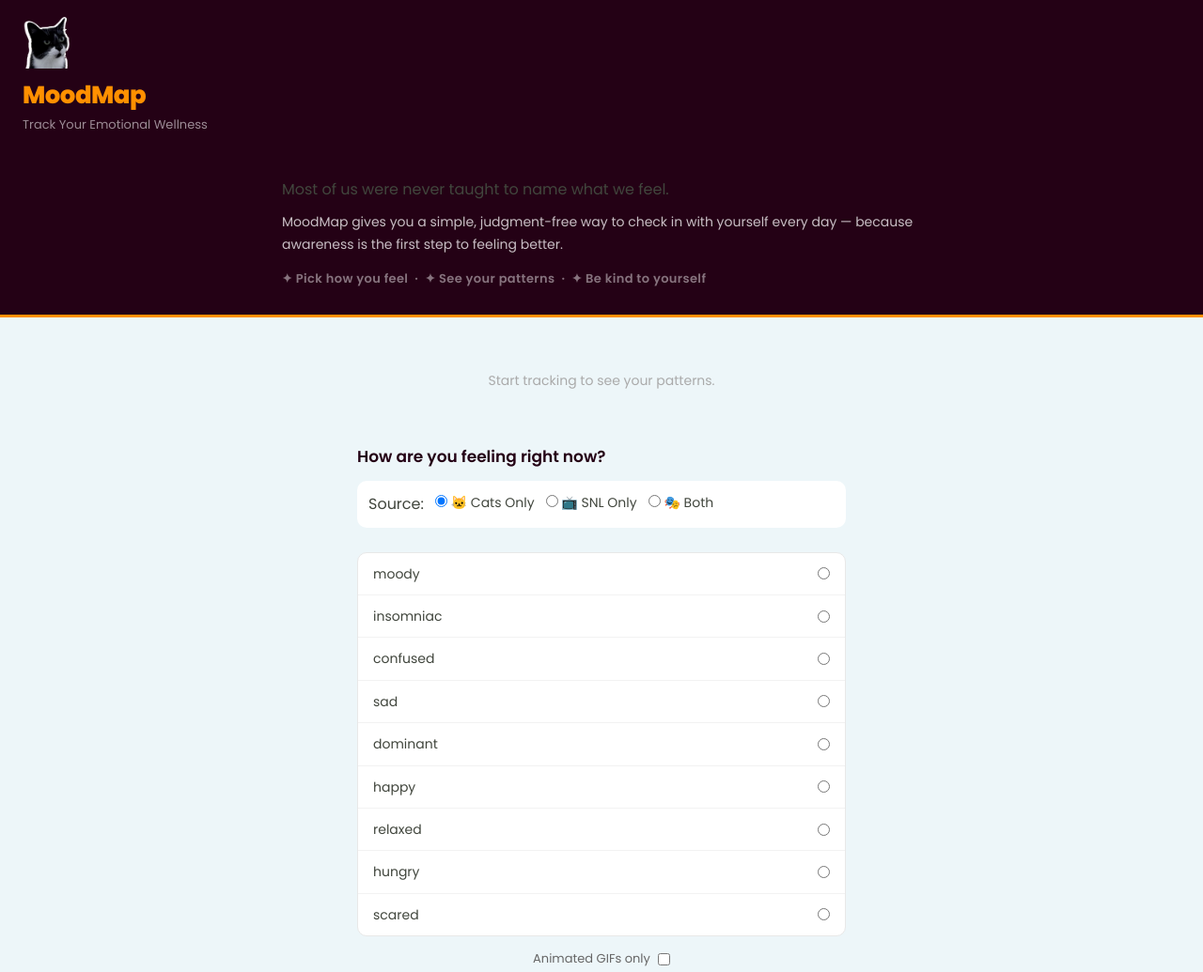
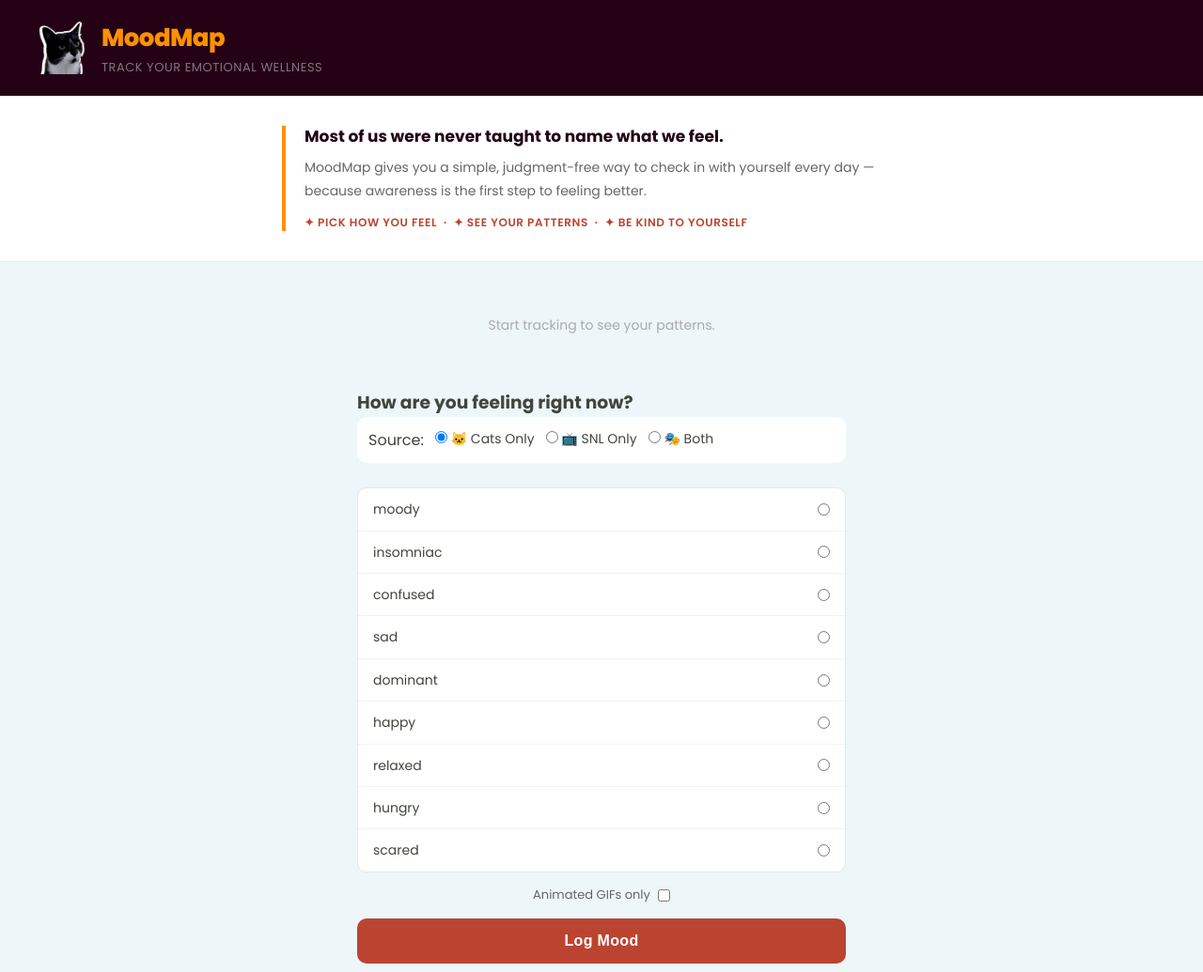
Before and after one commit to SheillaO/MoodMap-Emotional-Wellness-Tracker, a website built with Vite: page index.html in a window 1280 px wide. Shown: the top 1035 px of the page at 94% size. Built offline with nearby package versions, Linux system fonts and the light colour scheme.

Commit message:
Reworked the html hero section

```diff
--- a/index.css
+++ b/index.css
@@ -15,46 +15,64 @@ body {
     line-height: 1.6;
 }
 
-/* Header */
+
 header {
     background: var(--mv);
-    padding: 18px 24px;
+    padding: 20px 40px;
     display: flex;
     align-items: center;
-    gap: 14px;
+    justify-content: space-between;
 }
 
+.header-inner {
+    display: flex;
+    align-items: center;
+    gap: 16px;
+}
+
+.pumpkin-img { width: 52px; }
+
+h1 { font-size: 26px; font-weight: 800; color: var(--saffron); letter-spacing: -0.5px; }
+h2 { font-size: 13px; color: rgba(255,255,255,0.45); font-weight: 400; letter-spacing: 0.04em; text-transform: uppercase; }
+
+/* Hero Section */
 .hero-section {
-    background: var(--mv); /* Changes background to dark purple */
-    padding: 28px 24px;
-    border-bottom: 3px solid var(--saffron);
+    background: white;
+    border-bottom: 1px solid #e8e8e8;
+    padding: 32px 40px;
 }
 
 .hero-inner {
     max-width: 680px;
     margin: 0 auto;
+    border-left: 4px solid var(--saffron);
+    padding-left: 20px;
     display: flex;
     flex-direction: column;
-    gap: 10px;
+    gap: 8px;
 }
+
+.hero-why {
+    font-size: 17px;
+    font-weight: 700;
+    color: var(--mv);
+    line-height: 1.4;
+}
+
 .hero-what {
     font-size: 14px;
-    color: rgba(255,255,255,0.75);
-    line-height: 1.7;
+    color: #666;
+    line-height: 1.75;
 }
 
 .hero-how {
-    font-size: 13px;
+    font-size: 12px;
     font-weight: 600;
-    color: rgba(255,255,255,0.45);
-    letter-spacing: 0.03em;
+    color: var(--tomato);
+    letter-spacing: 0.05em;
+    text-transform: uppercase;
     margin-top: 4px;
 }
-
-.pumpkin-img { width: 52px; }
-h1 { font-size: 26px; font-weight: 800; color: var(--saffron); letter-spacing: -0.5px; }
-h2 { font-size: 13px; color: rgba(255,255,255,0.55); font-weight: 400; }
-h3 { font-size: 17px; font-weight: 600; color: var(--mv); margin-bottom: 12px; }
 
 /* Stats */
 .stats-section { max-width: 1100px; margin: 20px auto 0; padding: 0 20px; }
```
